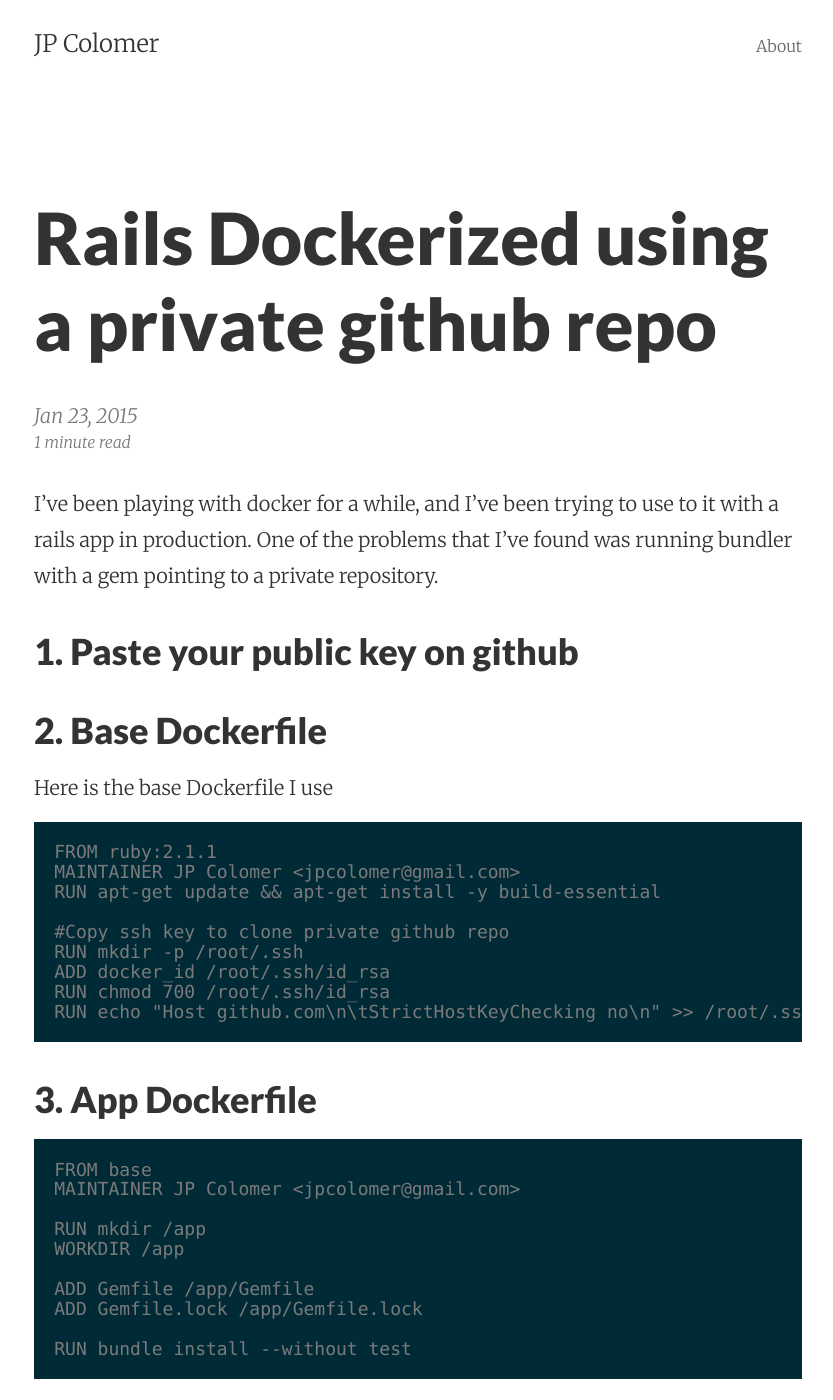
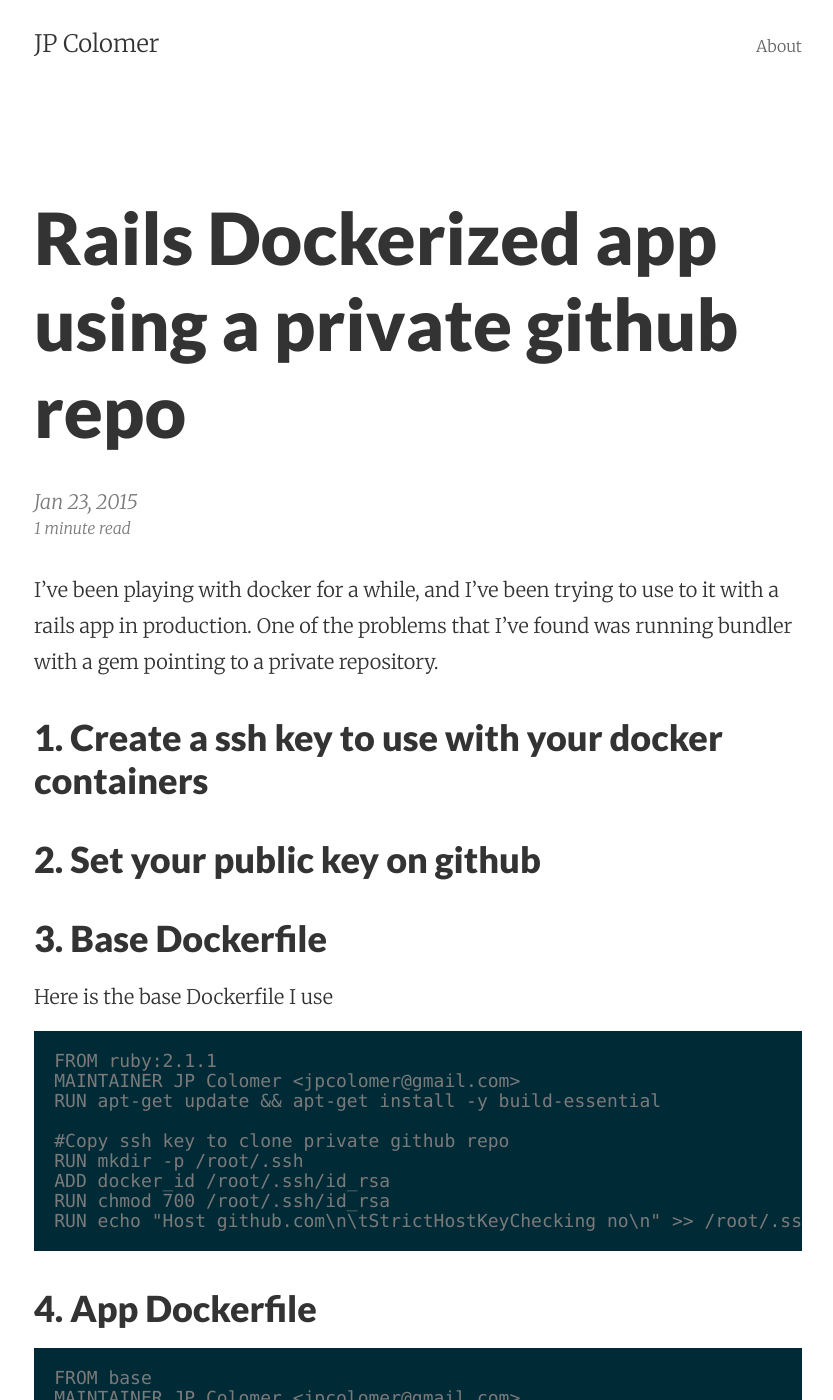
Before and after one commit to jpcolomer/jpcolomer.github.io, a Jekyll site: the page built from _posts/2015-01-23-rails-docker-private-github-repo.md, in a window 1280 px wide and 1400 px high. Shown: the whole window, without its empty margins (222-1055 px from the left). Built offline with Jekyll 4.4.1, drawn with Linux system fonts in a browser that asks for light colours; Markdown is read by kramdown in place of the engine named in the settings; comment, search, counter and statistics services are not loaded.

Commit message:
Edit title post 2015-01-23

````diff
--- a/_posts/2015-01-23-rails-docker-private-github-repo.md
+++ b/_posts/2015-01-23-rails-docker-private-github-repo.md
@@ -1,6 +1,6 @@
 ---
 layout:     post
-title:      Rails Dockerized using a private github repo
+title:      Rails Dockerized app using a private github repo
 date:       2015-01-23 13:09:00
 categories: docker
 ---
@@ -9,9 +9,11 @@ I've been playing with docker for a while, and I've been trying to use
 to it with a rails app in production. One of the problems that I've
 found was running bundler with a gem pointing to a private repository.
 
-### 1. Paste your public key on github
+### 1. Create a ssh key to use with your docker containers
 
-### 2. Base Dockerfile
+### 2. Set your public key on github
+
+### 3. Base Dockerfile
 
 Here is the base Dockerfile I use
 
@@ -27,7 +29,7 @@ RUN chmod 700 /root/.ssh/id_rsa
 RUN echo "Host github.com\n\tStrictHostKeyChecking no\n" >> /root/.ssh/config
 ```
 
-### 3. App Dockerfile
+### 4. App Dockerfile
 
 ```
 FROM base
````
